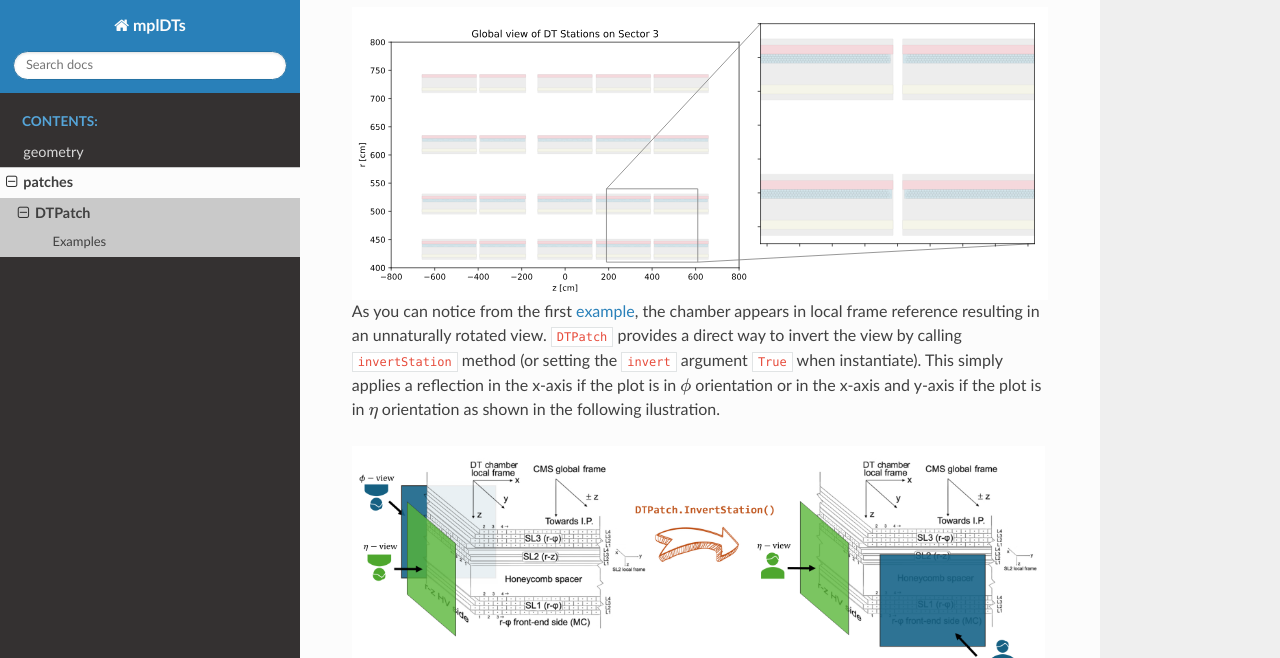
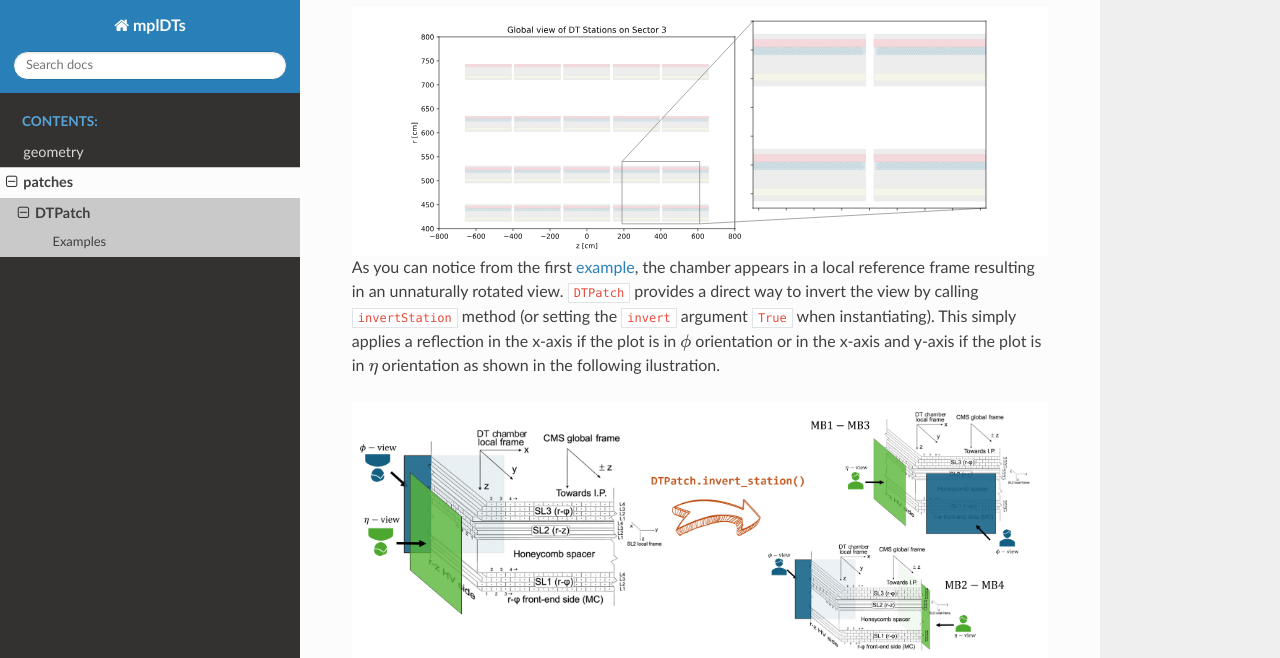
Before and after one commit to DanielEstrada971102/mplDTs, a Sphinx documentation site: the page built from docs/src/patches/dt_patch.rst, in a window 1280 px wide and 900 px high, scrolled down 3029 px, cut to the strip 0-658 px from the top of the window. Built offline with Sphinx 7.4.7 and the Read the Docs theme 3.1.0, drawn with Linux system fonts in a browser that asks for light colours.

Commit message:
Update docs

```diff
--- a/docs/src/geometry/station.rst
+++ b/docs/src/geometry/station.rst
@@ -14,7 +14,7 @@ Station
 .. literalinclude:: ../../../mpldts/geometry/station.py
     :language: python
     :dedent:
-    :lines: 219-244
+    :lines: 207-232
 
 
 .. rubric:: Output
--- a/docs/src/patches/dt_patch.rst
+++ b/docs/src/patches/dt_patch.rst
@@ -97,9 +97,9 @@ And also in :math:`\eta` orientation, that means the longitudinal CMS view:
     :width: 800px
     :align: center
 
-As you can notice from the first `example <cms_dt_local_wb>`_, the chamber appears in local frame reference
+As you can notice from the first `example <cms_dt_local_wb>`_, the chamber appears in a local reference frame
 resulting in an unnaturally rotated view. ``DTPatch`` provides a direct way to invert the view
-by calling ``invertStation`` method (or setting the ``invert`` argument ``True`` when instantiate).
+by calling ``invertStation`` method (or setting the ``invert`` argument ``True`` when instantiating).
 This simply applies a reflection in the x-axis if the plot is in :math:`\phi` orientation
 or in the x-axis and y-axis if the plot is in :math:`\eta` orientation as shown in the following ilustration.
 
```
Also changed, not shown: docs/_static/img/cms_dt_local_c.svg, docs/_static/img/cms_dt_local_inversion.svg, docs/_static/img/cms_dt_local_wb.svg, docs/_static/img/cms_dts_eta_zoomed.svg, docs/_static/img/mpldts_view_frames.png.
